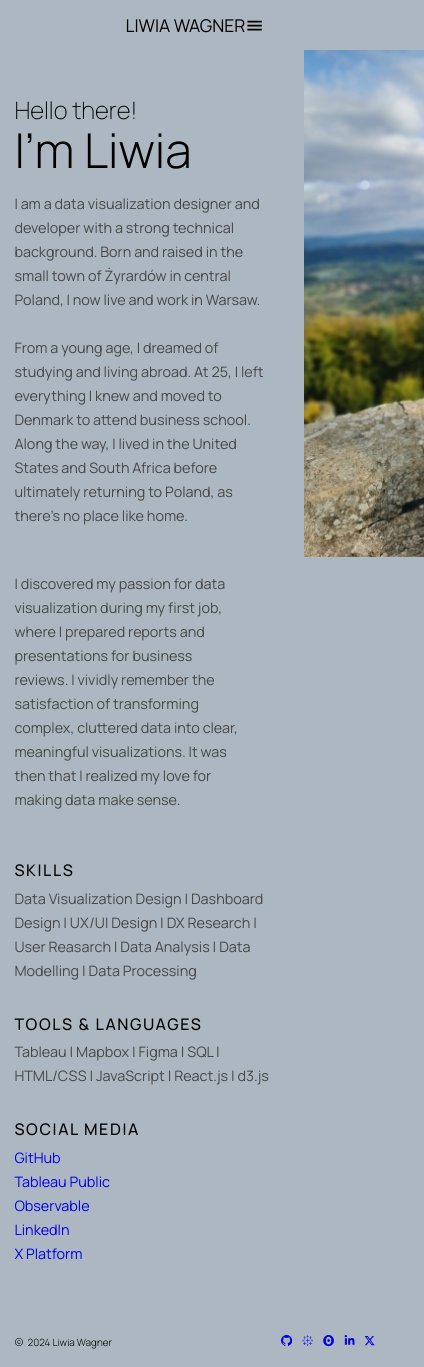
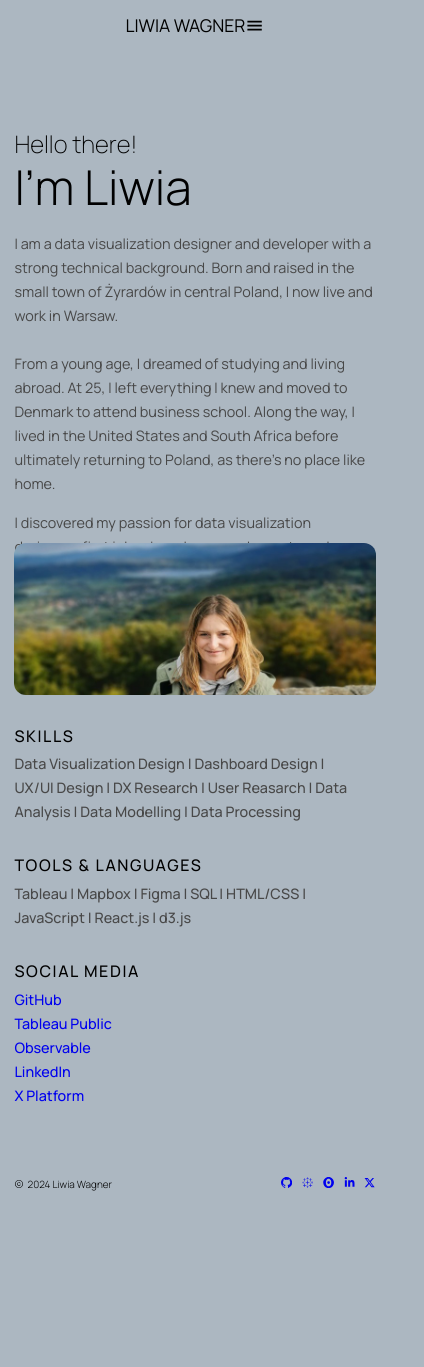
Before and after one commit to LiwiaWagner/Portfolio-Liwia-Wagner, a React (Create React App) app: page /about in a window 390 px wide. Shown: the whole page, 424 px wide, since content can reach past the window. After the commit the page ends 1209 px from the top, so only its background shows below. Built offline with nearby package versions, Linux system fonts and the light colour scheme.

Commit message:
changes_01.10

```diff
--- a/src/UI/footer/footer.css
+++ b/src/UI/footer/footer.css
@@ -5,7 +5,7 @@
   padding-left: 3rem;
   padding-right: 3rem;
   height: 5rem;
-  margin-top: 3rem;
+  margin-top: 1rem;
   background-color: var(--background-color);
 }
 
@@ -31,7 +31,7 @@
   padding-left: 0.2rem;
 }
 
-@media screen and (max-width: 900px) {
+@media screen and (max-width: 1024px) {
   .footer-container {
     height: 4rem;
     margin-top: 2.7rem;
--- a/src/UI/navbar/navbar.css
+++ b/src/UI/navbar/navbar.css
@@ -80,7 +80,7 @@ a {
   width: 25px;
 }
 
-@media screen and (max-width: 900px) {
+@media screen and (max-width: 1024px) {
   nav {
     height: 4rem;
   }
--- a/src/pages/about/About.jsx
+++ b/src/pages/about/About.jsx
@@ -22,13 +22,13 @@ const About = () => {
           <p>Hello there!</p>
           <p className="article-main-title-name"> I’m Liwia</p>
         </h1>
-      </article>
-      <article className="article-main-ps">
+
         <p className="article-main-p-1">
           I am a data visualization designer and developer with a strong
           technical background. Born and raised in the small town of Żyrardów in
           central Poland, I now live and work in Warsaw.
         </p>
+
         <p className="article-main-p-2">
           From a young age, I dreamed of studying and living abroad. At 25, I
           left everything I knew and moved to Denmark to attend business school.
@@ -52,7 +52,6 @@ const About = () => {
           alt="The author stands surrunded by early autumn mountains."
         /> */}
       </div>
-
       <article className="article-skills">
         <h6 className="article-sub-title">SKILLS</h6>
         <p>
--- a/src/pages/about/about.css
+++ b/src/pages/about/about.css
@@ -11,21 +11,28 @@ body {
   grid-template-columns: repeat(12, 1fr);
 }
 
+/* ---Main article */
+
 .article-main {
   grid-column: 1 / span 6;
   grid-row-start: 1;
   align-self: end;
 }
 
-.article-main-ps {
-  grid-column: 1 / span 6;
-  grid-row-start: 2;
-  align-self: end;
+.article-main-title {
+  display: flex;
+  flex-direction: row;
+  font-size: 2.5rem;
+  font-weight: 300;
+  color: black;
+  margin-top: 3rem;
+  margin-bottom: 1rem;
 }
 
-.article-main-bottom {
-  grid-column: 1 / span 6;
-  grid-row-start: 3;
+.article-main-title p {
+  padding-right: 0.4rem;
+  line-height: 3rem;
+  color: var(--black);
 }
 
 .article-main-p-1 {
@@ -36,6 +43,13 @@ body {
   align-self: end;
 }
 
+.article-main-bottom {
+  grid-column: 1 / span 6;
+  grid-row-start: 2;
+  grid-auto-rows: min-content;
+  padding-bottom: 1rem;
+}
+
 .article-main-p-2,
 .article-main-bottom p {
   font-size: 1rem;
@@ -43,67 +57,64 @@ body {
   padding-right: 2rem;
 }
 
+/* ---Picture */
+
 .img-container {
   grid-column: 7 / span 6;
-  grid-row-start: 1;
-  grid-row-end: 5;
+  grid-row: 1 / 4;
   width: calc(100% + 48px);
   background: url("../../assets/profile.jpeg") no-repeat;
   background-size: cover;
-  background-position: middle;
+  background-position-y: center;
 }
 
 img {
   max-width: 100%;
   height: auto;
-  vertical-align: middle;
   padding-top: 1rem;
+}
+
+/* ---Bottom section */
+
+.article-sub-title {
+  font-size: 1.1rem;
+  font-weight: 500;
+  letter-spacing: 0.1rem;
+  padding-bottom: 0.3rem;
 }
 
 .article-skills {
   grid-column: 1 / span 2;
-  grid-row-start: 4;
+  grid-row-start: 3;
   font-size: 0.9rem;
+  font-weight: 500;
   line-height: 1.6rem;
+  padding-bottom: 1rem;
+  padding-right: 1rem;
 }
 
 .article-tools {
   grid-column: 3 / span 2;
-  grid-row-start: 4;
+  grid-row-start: 3;
   font-size: 0.9rem;
+  font-weight: 500;
   line-height: 1.6rem;
+  padding-bottom: 1rem;
+  padding-right: 1rem;
 }
 
 .article-social {
   grid-column: 5 / span 2;
-  grid-row-start: 4;
+  grid-row-start: 3;
   font-size: 0.9rem;
+  font-weight: 500;
   line-height: 1.6rem;
+  padding-bottom: 1rem;
+  padding-right: 1rem;
 }
 
 .article-social a {
   display: block;
-}
-
-.article-main-title {
-  display: flex;
-  flex-direction: row;
-  font-size: 2.5rem;
-  font-weight: 300;
-  color: black;
-  margin-top: 3rem;
-}
-
-.article-main-title p {
-  padding-right: 0.4rem;
-  color: var(--black);
-}
-
-.article-sub-title {
-  font-size: 1.1rem;
-  font-weight: 400;
-  letter-spacing: 0.1rem;
-  margin-bottom: 0.3rem;
 }
 
 a:hover {
@@ -116,12 +127,20 @@ a:visited {
   color: var(--slate);
 }
 
-@media screen and (max-width: 900px) {
+@media screen and (max-width: 1024px) {
   .about-main-container {
     gap: 1.5rem;
     padding-left: 1.25rem;
     padding-right: 1.25rem;
     grid-template-columns: repeat(6, 1fr);
+  }
+
+  /* ---Main article */
+
+  .article-main {
+    grid-column: 1 / 4;
+    grid-row: 1 / 2;
+    margin-top: 7rem;
   }
 
   .article-main-title {
@@ -133,14 +152,13 @@ a:visited {
     padding-bottom: 1rem;
   }
 
+  .article-main-title p {
+    line-height: 1.7rem;
+  }
+
   .article-main-title-name {
     font-size: 3.5rem;
     font-weight: 300;
-  }
-
-  .article-main {
-    grid-column-start: span 3;
-    grid-row-start: 1 / span 1;
   }
 
   .article-main-p-1 {
@@ -161,7 +179,6 @@ a:visited {
   .article-main-bottom {
     grid-column: 1 / span 6;
     grid-row-start: 2;
-    padding-bottom: 2rem;
   }
 
   .article-main-bottom p {
@@ -170,12 +187,15 @@ a:visited {
     color: var(--slate);
   }
 
-  img {
-    grid-column: 4 / span 3;
-    grid-row: 1 / span 1;
-    padding-top: 3rem;
-    height: 100%;
+  /* ---Picture*/
+
+  .img-container {
+    grid-column: 4 / 7;
+    grid-row: 1 / 2;
+    margin-top: 2rem;
   }
+
+  /* ---Bottom section*/
 
   .article-skills {
     grid-column: 1 / span 2;
@@ -201,10 +221,18 @@ a:visited {
     grid-template-columns: repeat(5, 1fr);
   }
 
+  /* ---Main article */
+
+  .article-main {
+    grid-column: 1 / span 5;
+    margin-top: 2rem;
+  }
+
   .article-main-title {
     font-size: 1.5rem;
     font-weight: 200;
-    margin-bottom: 0rem;
+    padding-bottom: 1rem;
+    grid-row-start: 1;
   }
 
   .article-main-title-name {
@@ -212,17 +240,9 @@ a:visited {
     font-weight: 300;
   }
 
-  .article-main {
-    grid-column: 1 / span 5;
-  }
-
-  .article-main-ps {
-    grid-column: 1 / span 5;
-  }
-
   .article-main-p-1 {
     grid-column-start: 1 / span 5;
-    grid-row-start: 3;
+    grid-row-start: 2;
     padding-bottom: 1.5rem;
     font-size: 0.9rem;
     line-height: 1.5rem;
@@ -231,7 +251,6 @@ a:visited {
 
   .article-main-p-2 {
     grid-column: 1 / span 5;
-    grid-row-start: 4;
     font-size: 0.9rem;
     line-height: 1.5rem;
     color: var(--slate);
@@ -239,7 +258,7 @@ a:visited {
 
   .article-main-bottom {
     grid-column: 1 / span 5;
-    grid-row-start: 5;
+    grid-row-start: 2;
   }
 
   .article-main-bottom p {
@@ -248,13 +267,17 @@ a:visited {
     color: var(--slate);
   }
 
-  img {
-    grid-column: 1 / span 5;
-    grid-row-start: 2;
+  /* ---Picture*/
+
+  .img-container {
+    grid-column: 1 / 6;
+    grid-row-start: 3;
     width: 100%;
     padding-top: 0;
     border-radius: 12px;
   }
+
+  /* ---Bottom section */
 
   .article-sub-title {
     font-size: 1rem;
@@ -262,7 +285,7 @@ a:visited {
   }
   .article-skills {
     grid-column: 1 / span 5;
-    grid-row-start: 6;
+    grid-row-start: 4;
     font-size: 0.9rem;
     line-height: 1.5rem;
     padding-bottom: 0.9rem;
@@ -270,7 +293,7 @@ a:visited {
 
   .article-tools {
     grid-column: 1 / span 5;
-    grid-row-start: 7;
+    grid-row-start: 5;
     font-size: 0.9rem;
     line-height: 1.5rem;
     padding-bottom: 0.9rem;
@@ -278,7 +301,7 @@ a:visited {
 
   .article-social {
     grid-column: 1 / span 5;
-    grid-row-start: 8;
+    grid-row-start: 6;
     font-size: 0.9rem;
     line-height: 1.5rem;
     padding-bottom: 0.9rem;
```
